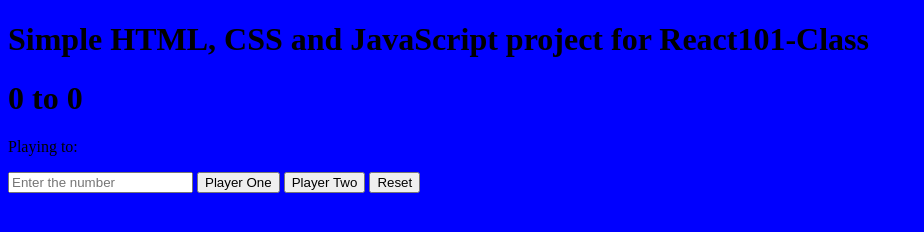
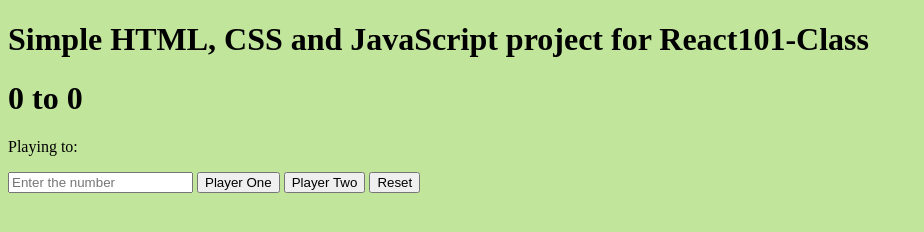
Before and after one commit to sbasnet7227/score-Keeper, a plain HTML site: page index.html in a window 1280 px wide. Shown: the whole page, without its empty margins (0-924 px from the left). Drawn offline with Linux system fonts and the light colour scheme.

Commit message:
Update scoreKeeper.css

```diff
--- a/scoreKeeper.css
+++ b/scoreKeeper.css
@@ -1,5 +1,5 @@
 body {
-    background: blue;
+    background: #c2e59c;
 
 }
 
```
